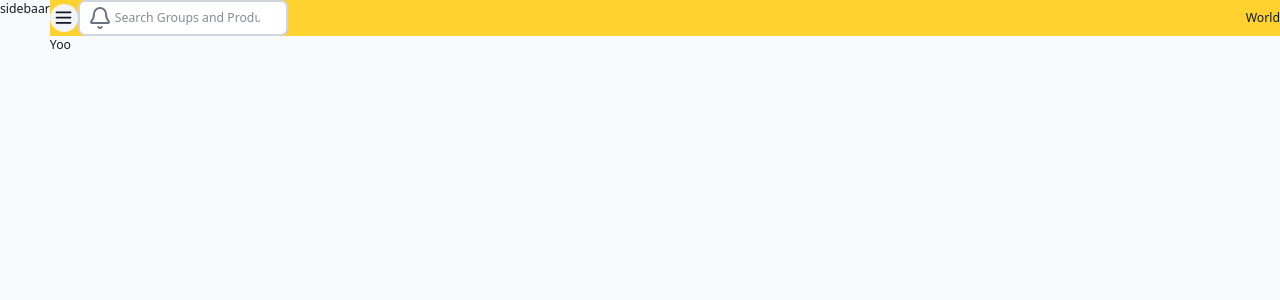
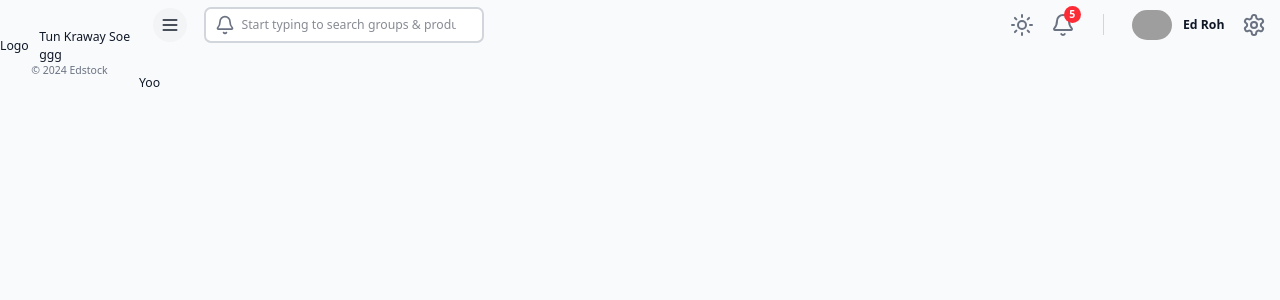
Before and after one commit to tunkrawaysoe/Inventory, a Next.js app in the folder my-inventory/: page / in a window 1280 px wide. Shown: the top 300 px of the page. Built offline with nearby package versions, Linux system fonts and the light colour scheme; grey boxes are pictures that could not be loaded.

Commit message:
Creat side bar section not finish up yet

```diff
--- a/my-inventory/app/(components)/NavBar.tsx
+++ b/my-inventory/app/(components)/NavBar.tsx
@@ -1,33 +1,65 @@
-"use client"
-import { Bell, Menu } from 'lucide-react'
-import React from 'react'
-type Props = {}
-
-const NavBar = (props: Props) => {
-  return (
-    <div className='  bg-amber-300 flex w-full justify-between items-center'>
-       {/* left side */}
-       <div className='flex items-center justify-center'>
-            <button className='rounded-full bg-gray-100 hover:bg-blue-1  00 p-1' onClick={()=>{}}>
-                <Menu className='h-6 w-6'/>
-            </button>
-            <div className='relative'>
-                <input type='search' placeholder='Search Groups and Products' className='pl-10 pr-4 py-2 w-50 md:w-60 border-2 border-gray-300 bg-white rounded-lg focus:outline-none focus:border-blue-500'/>
-                <div className='absolute flex items-center inset-y-0 pl-3'>
-                    <Bell className='text-gray-500'/>
+"use client";
+import { Bell, Menu, Settings, Sun } from "lucide-react";
+import Image from "next/image";
+import Link from "next/link";
+import React from "react";
 
 
-                </div>
+const NavBar = () => {
+  return (
+    <div className=" flex justify-between items-center w-full px-4 py-2 mb-7">
+      {/* Left Side */}
+      <div className="flex items-center gap-5">
+        <button className="p-2 bg-gray-100 rounded-full hover:bg-blue-100">
+          <Menu size={20} />
+        </button>
 
-            </div>
+        <div className="relative">
+          <input
+            type="search"
+            placeholder="Start typing to search groups & products"
+            className="pl-10 pr-4 py-2 w-48 md:w-80 border-2 border-gray-300 rounded-lg bg-white focus:outline-none focus:border-blue-500"
+          />
+          <div className="absolute inset-y-0 left-0 flex items-center pl-3">
+            <Bell className="text-gray-500" size={20} />
+          </div>
         </div>
-       {/* Right SIde */}
-       <div>
-        World
+      </div>
 
-       </div>
+      {/* Right Side */}
+      <div className="flex items-center gap-5">
+        <div className="hidden md:flex items-center gap-5">
+          <button>
+            <Sun className="text-gray-500 cursor-pointer" size={24} />
+          </button>
+
+          <div className="relative">
+
+              <Bell className="text-gray-500 cursor-pointer" size={24} />
+              <span className="absolute -top-2 -right-1.5 bg-red-500 px-[0.4rem] py-1 rounded-full text-xs text-white font-bold leading-none">
+                5
+              </span>
+
+          </div>
+          <hr className="h-6 border-l border-gray-300 mx-3" />
+
+        <div className="flex items-center gap-3 cursor-pointer">
+          <Image
+            src="/default-profile.jpg"
+            alt="Profile"
+            width={40}
+            height={40}
+            className="rounded-full object-cover"
+          />
+          <span className="font-semibold">Ed Roh</span>
+        </div>
+        </div>
+        <Link href='/settings'>
+         <Settings className="text-gray-500 cursor-pointer" size={24}/>
+        </Link>
+      </div>
     </div>
-  )
-}
+  );
+};
 
-export default NavBar
+export default NavBar;
--- /dev/null
+++ b/my-inventory/app/(components)/SideBar.tsx
@@ -0,0 +1,29 @@
+import React from 'react'
+import { Menu } from 'lucide-react'
+
+type Props = {}
+
+const SideBar = (props: Props) => {
+  return (
+    <div>
+        {/* Top Section */}
+        <div className='flex gap-3 justify-between md:justify-normal items-center pt-8'>
+            <div>Logo</div>
+            <h1>Tun Kraway Soe ggg</h1>
+            <button className="p-2 md:hidden bg-gray-100 rounded-full hover:bg-blue-100">
+                <Menu size={20} />
+            </button>
+        </div>
+        {/* Middel section with links */}
+        <div>
+
+        </div>
+        {/* Footer */}
+         <div className={`mb-10`}>
+        <p className="text-center text-xs text-gray-500">&copy; 2024 Edstock</p>
+      </div>
+    </div>
+  )
+}
+
+export default SideBar
--- a/my-inventory/app/dashboard/dashboardWrapper.tsx
+++ b/my-inventory/app/dashboard/dashboardWrapper.tsx
@@ -1,12 +1,13 @@
 import React from 'react'
 import NavBar from '../(components)/NavBar'
+import SideBar from '../(components)/SideBar'
 
 type Props = {}
 
 const DashboardWrapper = ({children}: {children : React.ReactNode}) => {
   return (
     <div className='flex bg-gray-50 text-gray-900 min-h-screen w-full'>
-        sidebaar
+        <SideBar/>
         <main className='flex flex-col w-full'>
             <NavBar/>
             {children}
```
